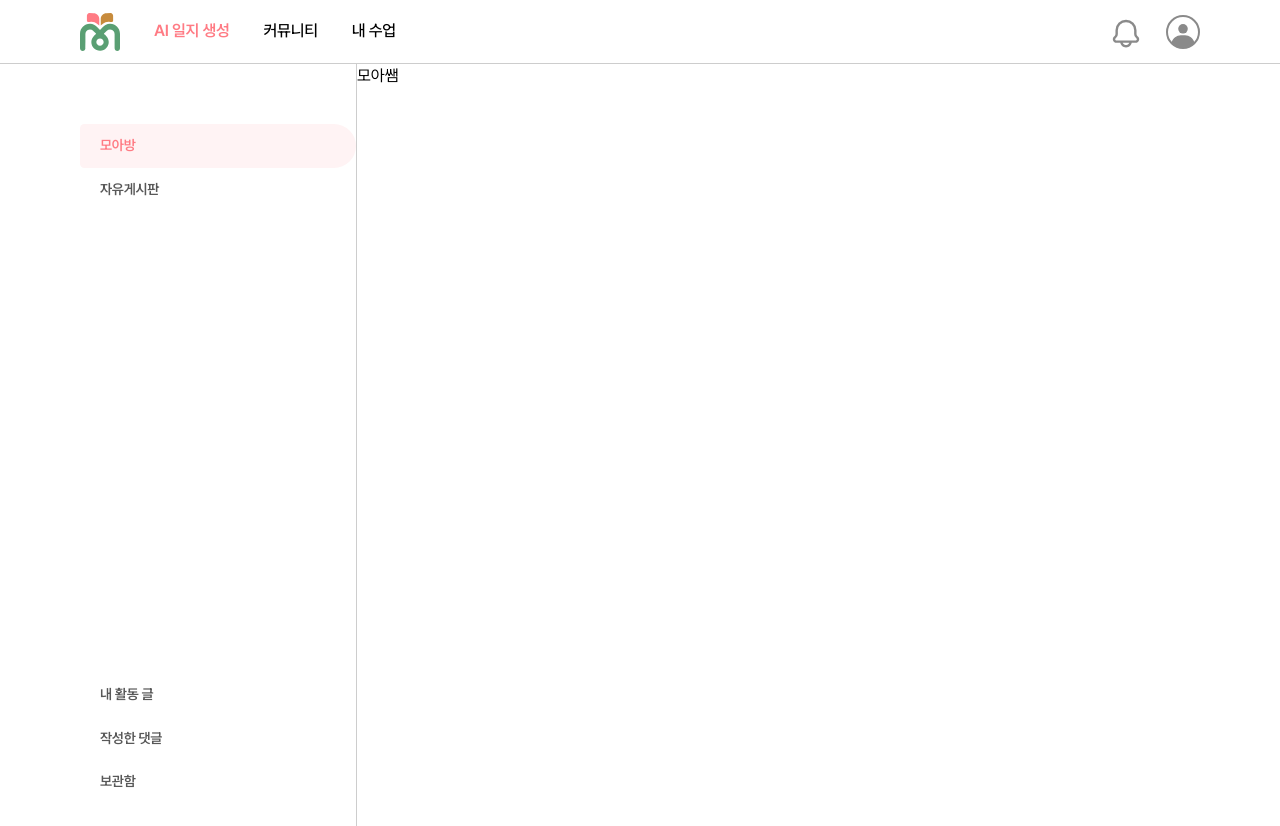
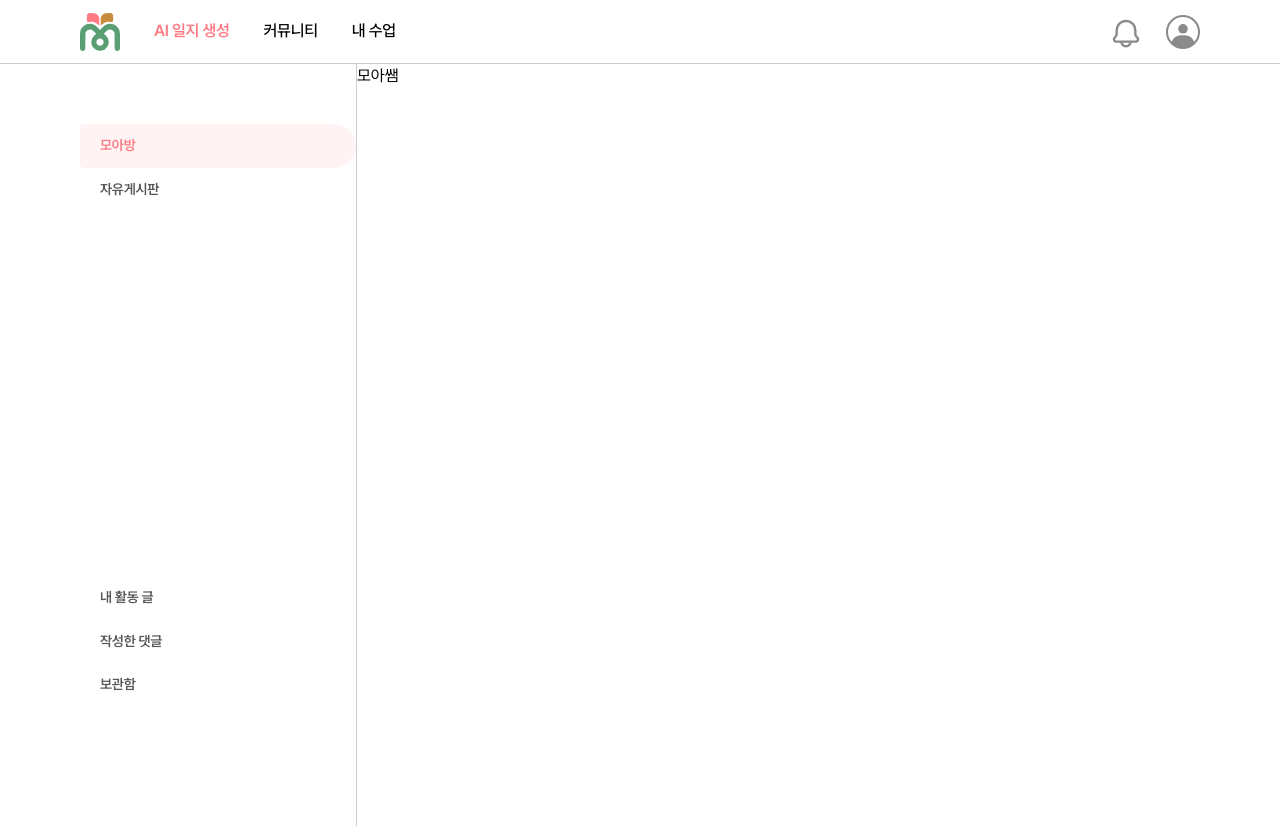
Before and after one commit to 7-baduki/moassam-frontend, a Next.js app: page / in a window 1280 px wide. Shown: the top 826 px of the page. Built offline with nearby package versions, Linux system fonts and the light colour scheme.

Commit message:
style: 바텀 탭 마진 추가, 마진 추가로 인한 overflow 수정 (#10)

```diff
--- a/app/layout.tsx
+++ b/app/layout.tsx
@@ -24,13 +24,13 @@ export default function RootLayout({
 }>) {
   return (
     <html lang="ko" className={`${pretendard.variable} h-full antialiased`}>
-      <body className={`${pretendard.className} min-h-screen`}>
+      <body className={`${pretendard.className} h-screen overflow-hidden`}>
         <Header />
         <Providers>
-          <div className="flex min-h-screen flex-col">
-            <div className="flex flex-1">
+          <div className="flex h-full flex-col">
+            <div className="flex flex-1 overflow-hidden">
               <Sidebar />
-              <main className="flex-1">{children}</main>
+              <main className="flex-1 overflow-y-auto">{children}</main>
             </div>
           </div>
         </Providers>
--- a/components/common/sidebar/Sidebar.tsx
+++ b/components/common/sidebar/Sidebar.tsx
@@ -10,7 +10,10 @@ export default function Sidebar() {
   const [activeTab, setActiveTab] = useState('모아방');
 
   return (
-    <aside className="h-screen w-89.25 border-r border-black-400" aria-label="사이드 내비게이션">
+    <aside
+      className="h-screen w-89.25 overflow-hidden border-r border-black-400"
+      aria-label="사이드 내비게이션"
+    >
       <div className="flex h-full flex-col justify-between">
         <nav aria-label="메인 메뉴">
           <ul className="mt-15 ml-20 flex flex-col">
@@ -26,7 +29,7 @@ export default function Sidebar() {
           </ul>
         </nav>
         <nav aria-label="내 활동 메뉴">
-          <ul className="mb-15 ml-20 flex flex-col">
+          <ul className="mb-39.25 ml-20 flex flex-col">
             {BOTTOM_TABS.map((tab) => (
               <li key={tab}>
                 <SidebarTab
```
